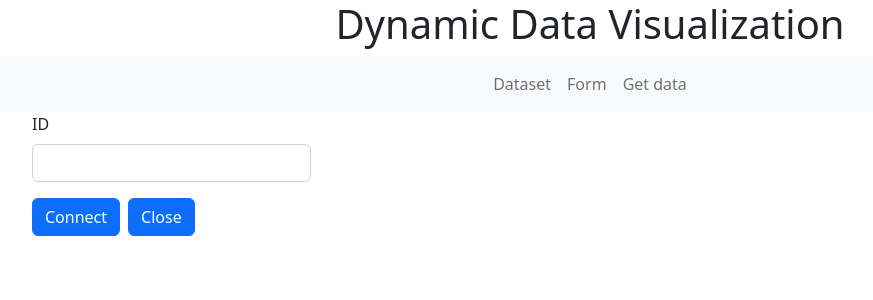
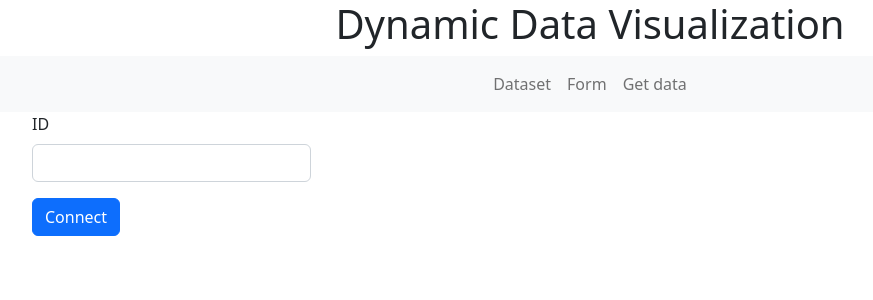
Before and after one commit to vuhvpInCurtin/ComputerScienceProject, a React (Create React App) app in the folder client/: page /get-data in a window 1280 px wide. Shown: the top 300 px of the page, without its empty margins (50-923 px from the left). Built offline with nearby package versions, Linux system fonts and the light colour scheme; no server answers.

Commit message:
hide close btn

```diff
--- a/client/src/components/form/StreamForm.js
+++ b/client/src/components/form/StreamForm.js
@@ -42,9 +42,9 @@ function StreamForm() {
                 <Button variant="primary" type="submit" className="me-2">
                     Connect
                 </Button>
-                <Button variant="primary" type="button" onClick={handleClose}>
+                {/* <Button variant="primary" type="button" onClick={handleClose}>
                     Close
-                </Button>
+                </Button> */}
             </Form>
             <DataVisualization socket={socket} />
         </>
```
